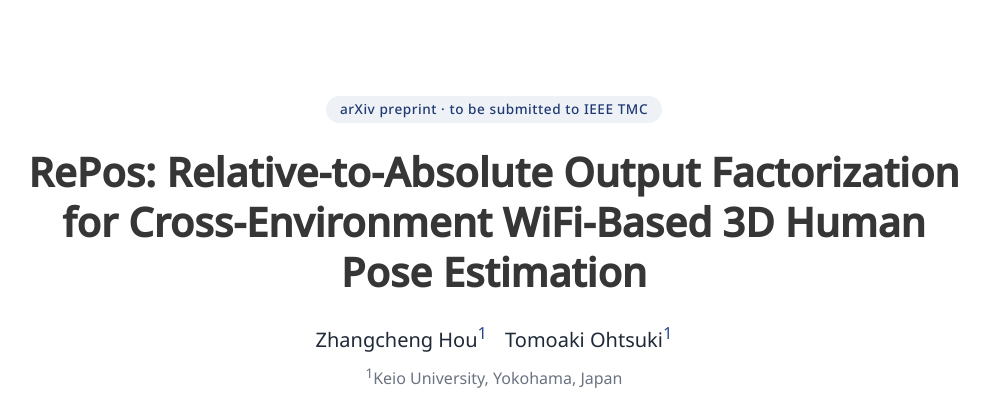
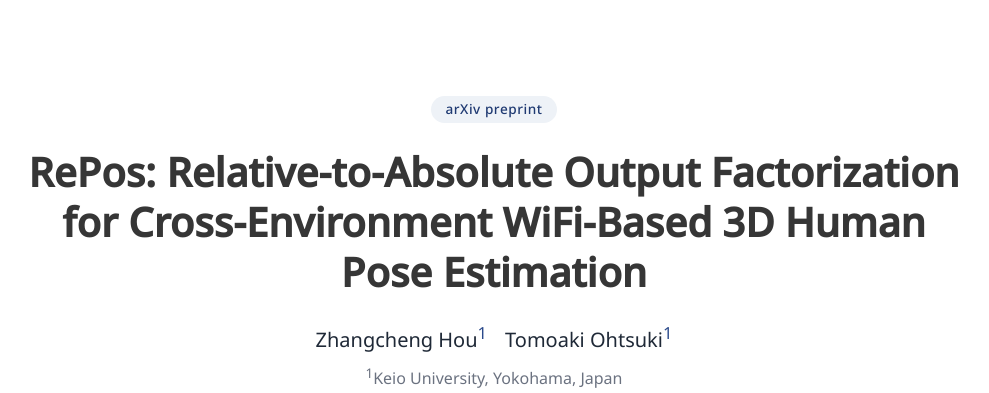
Before and after one commit to HouV001/RePos, a plain HTML site: page index.html in a window 1280 px wide. Shown: the top 393 px of the page, without its empty margins (146-1135 px from the left). Drawn offline with nearby package versions, Linux system fonts and the light colour scheme; some icons are missing; a web font is replaced by a local one.

Commit message:
Remove venue note from project page

```diff
--- a/index.html
+++ b/index.html
@@ -85,7 +85,7 @@
 <section class="hero">
   <div class="hero-body has-text-centered">
     <div class="container is-max-desktop">
-      <div class="venue-tag">arXiv preprint &middot; to be submitted to IEEE TMC</div>
+      <div class="venue-tag">arXiv preprint</div>
       <h1 class="title is-2 publication-title">
         RePos: Relative-to-Absolute Output Factorization for Cross-Environment WiFi-Based 3D Human Pose Estimation
       </h1>
```
